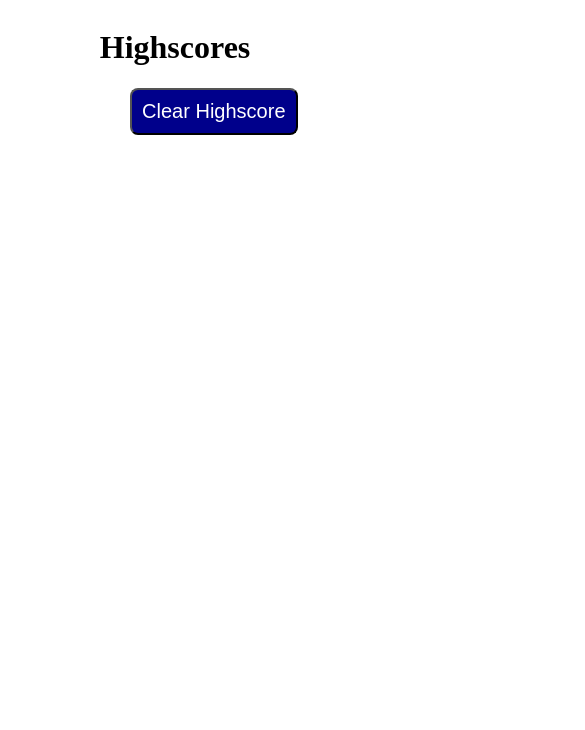
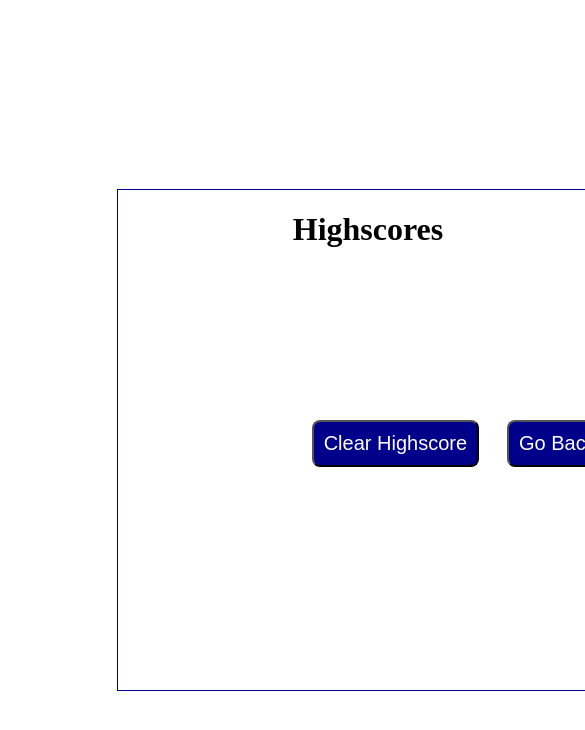
Before and after one commit to Mcduderson/HW4-CodeQuiz, a plain HTML site: page assets/highscore.html in a window 390 px wide. Shown: the top 730 px of the page, 585 px wide, since content can reach past the window. Drawn offline with Linux system fonts and the light colour scheme.

Commit message:
added more comments, added a bit more css.

```diff
--- a/assets/style.css
+++ b/assets/style.css
@@ -11,6 +11,7 @@
     border: 1px solid darkblue;
     text-align: center;
 }
+
 #start {
     background-color:darkblue;
     padding: 15px 30px;
@@ -100,50 +101,13 @@ li {
     text-align: center;
 }
 
-/* Start media queries */
-/* A Media Query max-width: 786px */
-@media screen and (max-width: 786px) {
-/* Resized content to fit 786px  */
-body {
-    max-width: 786px;
+#questionsDiv{
+    margin-top: 20px;
+    position: absolute;
+    left: 30%;
+    top: 20%;
+    width: 500px;
+    height: 500px;
+    border: 1px solid darkblue;
+    text-align: center;
 }
-/* Resized main-content to fit 786px  */
-#wrapper {
-position: absolute;
-left: 20%;
-}
-
-a {
-margin-left: 20%;
-}
-#goBack {
-
-    position: relative;
-    left: 55%;
-}
-
-#clear {
-
-    position: relative;
-    right: 5%;
-
-}
-}
-
-/* A Media Query max-width: 640px */
-@media screen and (max-width: 640px) {
-/* Resized content to fit 640px  */
-body {
-    min-width: 640px;
-}
-/* Resized main-content to fit 640px  */
-#wrapper {
-position: absolute;
-left: 10%;
-}
-a {
-  margin-left: 10%;
-}
-
-
-}
```
Also changed, not shown: assets/highscore.js (+4 -4 lines).
